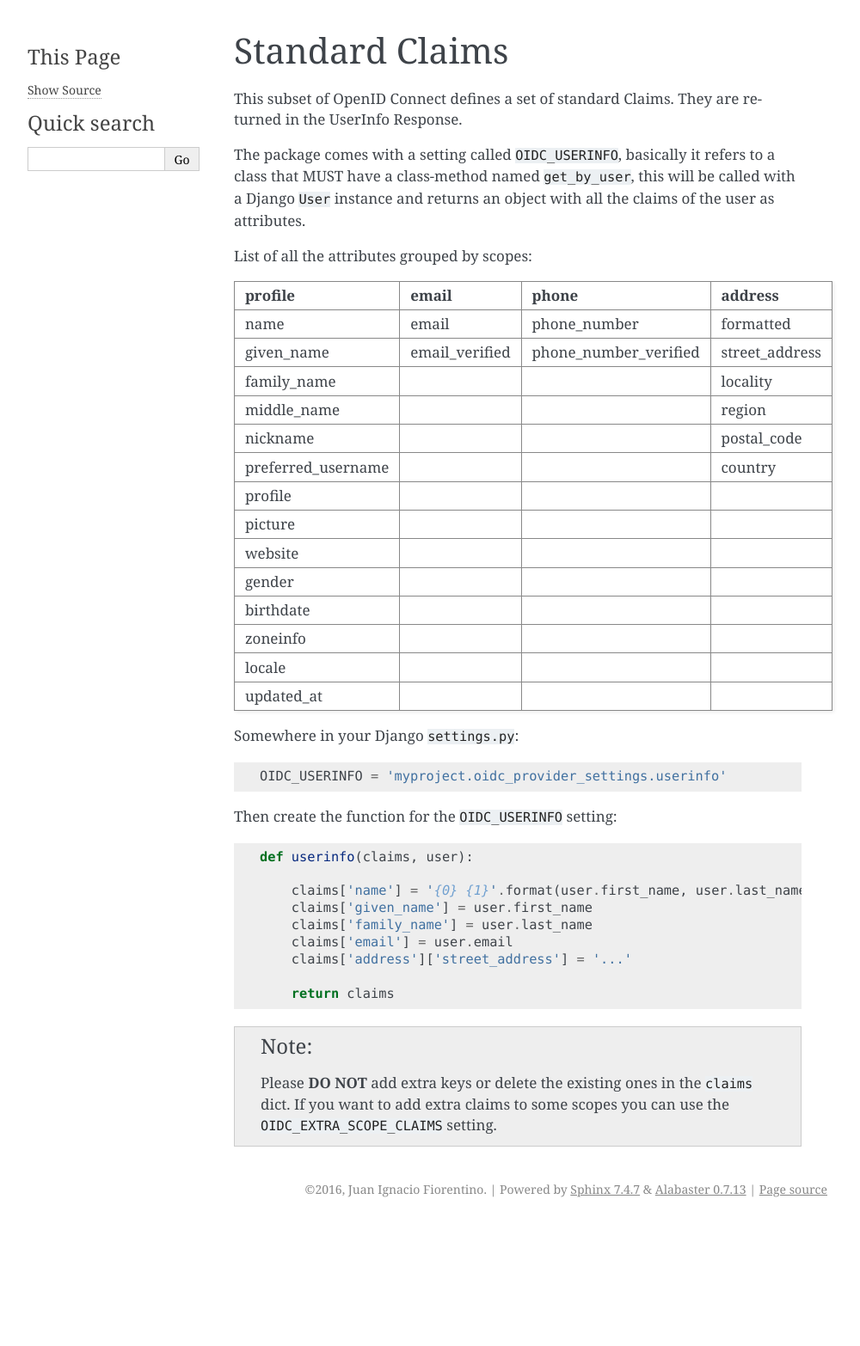
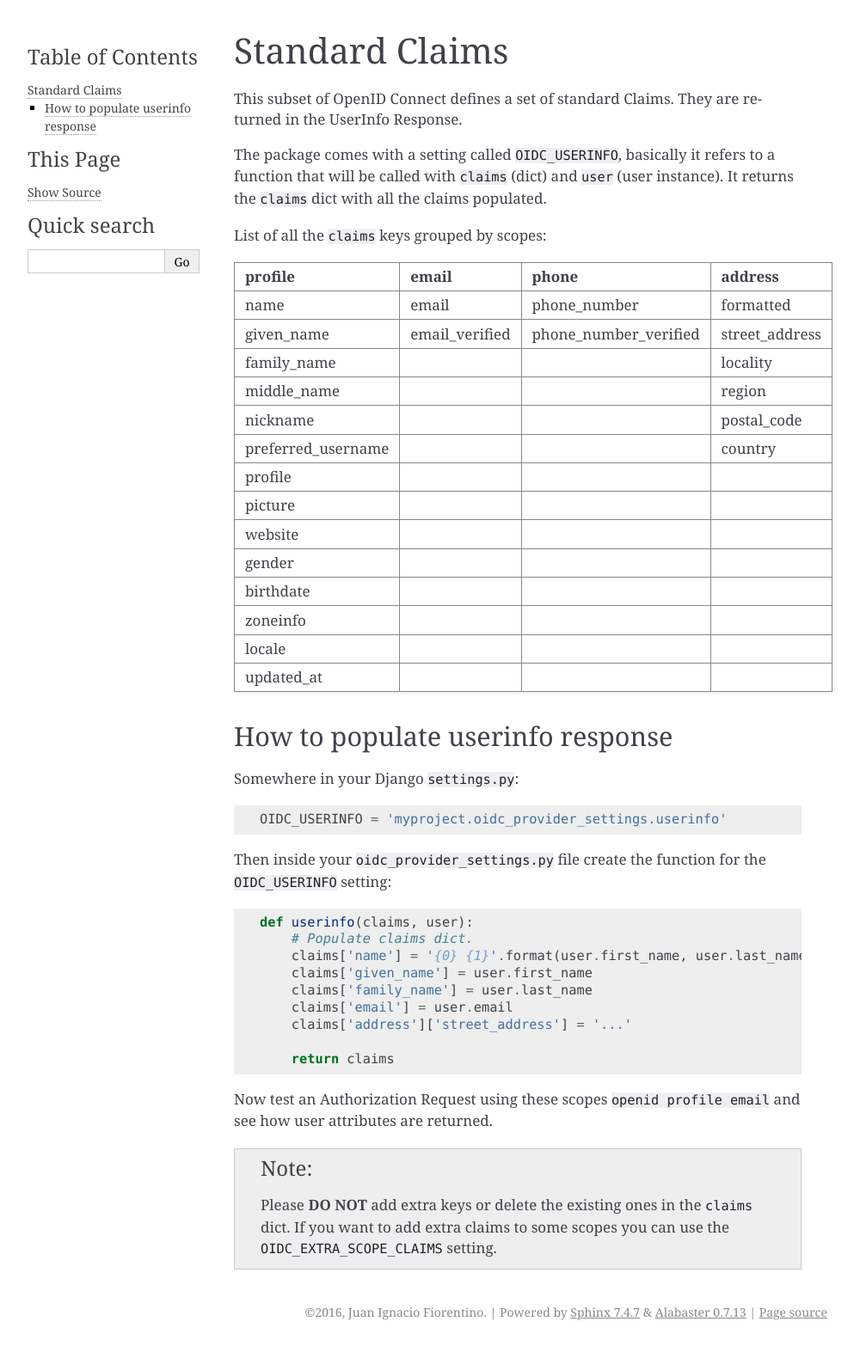
Before and after one commit to juanifioren/django-oidc-provider, a Sphinx documentation site: the page built from docs/sections/claims.rst, in a window 1280 px wide. Shown: the whole page at 86% size, without its empty margins (148-1148 px from the left). Built offline with Sphinx 7.4.7, drawn with Linux system fonts in a browser that asks for light colours; before the commit the page ends 1423 px from its top, so only the background shows below that.

Commit message:
Improve Docs.

```diff
--- a/docs/sections/claims.rst
+++ b/docs/sections/claims.rst
@@ -5,9 +5,9 @@ Standard Claims
 
 This subset of OpenID Connect defines a set of standard Claims. They are returned in the UserInfo Response.
 
-The package comes with a setting called ``OIDC_USERINFO``, basically it refers to a class that MUST have a class-method named ``get_by_user``, this will be called with a Django ``User`` instance and returns an object with all the claims of the user as attributes.
+The package comes with a setting called ``OIDC_USERINFO``, basically it refers to a function that will be called with ``claims`` (dict) and ``user`` (user instance). It returns the ``claims`` dict with all the claims populated.
 
-List of all the attributes grouped by scopes:
+List of all the ``claims`` keys grouped by scopes:
 
 +--------------------+----------------+-----------------------+------------------------+
 | profile            | email          | phone                 | address                |
@@ -41,15 +41,18 @@ List of all the attributes grouped by scopes:
 | updated_at         |                |                       |                        |
 +--------------------+----------------+-----------------------+------------------------+
 
+How to populate userinfo response
+=================================
+
 Somewhere in your Django ``settings.py``::
 
     OIDC_USERINFO = 'myproject.oidc_provider_settings.userinfo'
 
 
-Then create the function for the ``OIDC_USERINFO`` setting::
+Then inside your ``oidc_provider_settings.py`` file create the function for the ``OIDC_USERINFO`` setting::
 
     def userinfo(claims, user):
-
+        # Populate claims dict.
         claims['name'] = '{0} {1}'.format(user.first_name, user.last_name)
         claims['given_name'] = user.first_name
         claims['family_name'] = user.last_name
@@ -58,5 +61,7 @@ Then create the function for the ``OIDC_USERINFO`` setting::
 
         return claims
 
+Now test an Authorization Request using these scopes ``openid profile email`` and see how user attributes are returned.
+
 .. note::
     Please **DO NOT** add extra keys or delete the existing ones in the ``claims`` dict. If you want to add extra claims to some scopes you can use the ``OIDC_EXTRA_SCOPE_CLAIMS`` setting.
```
